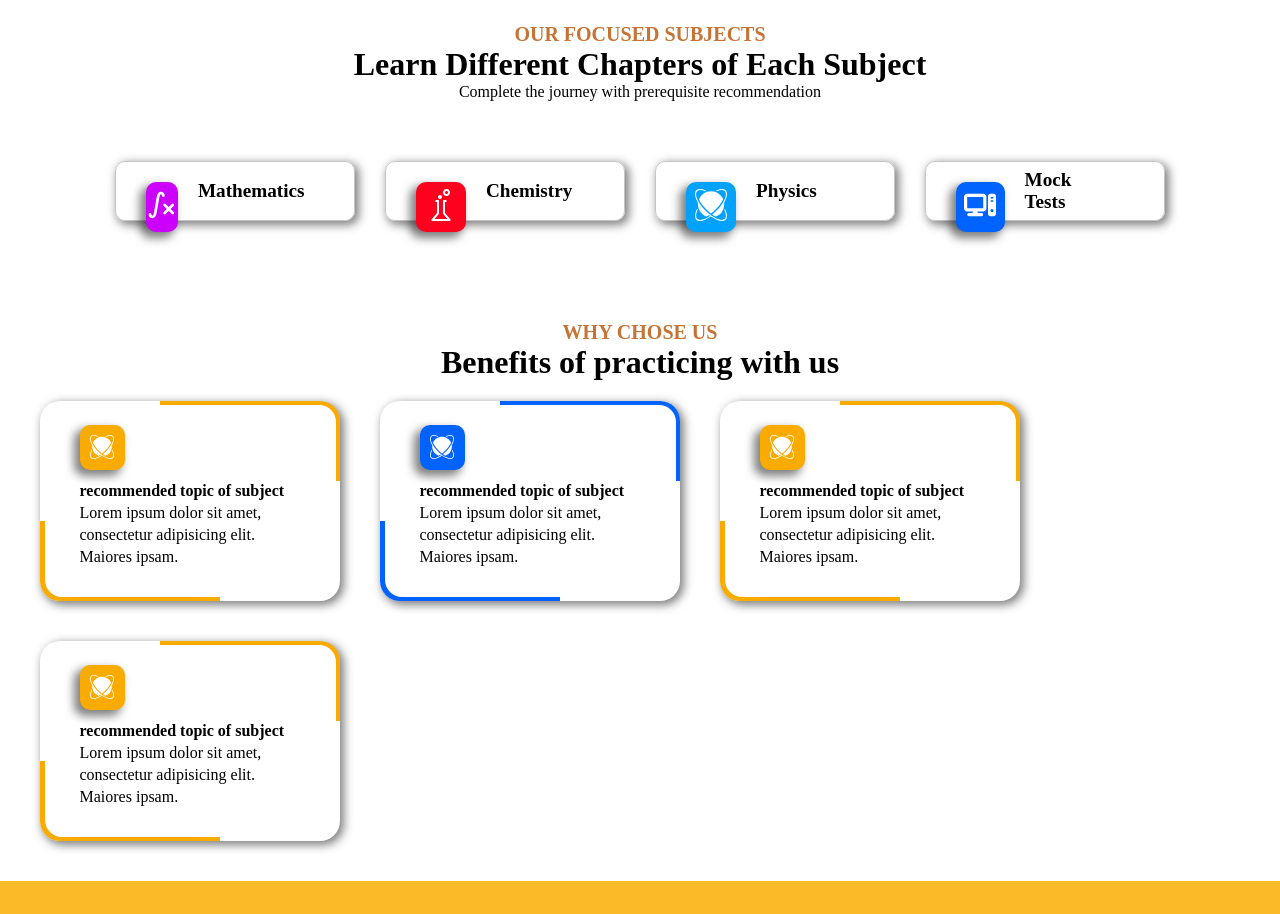
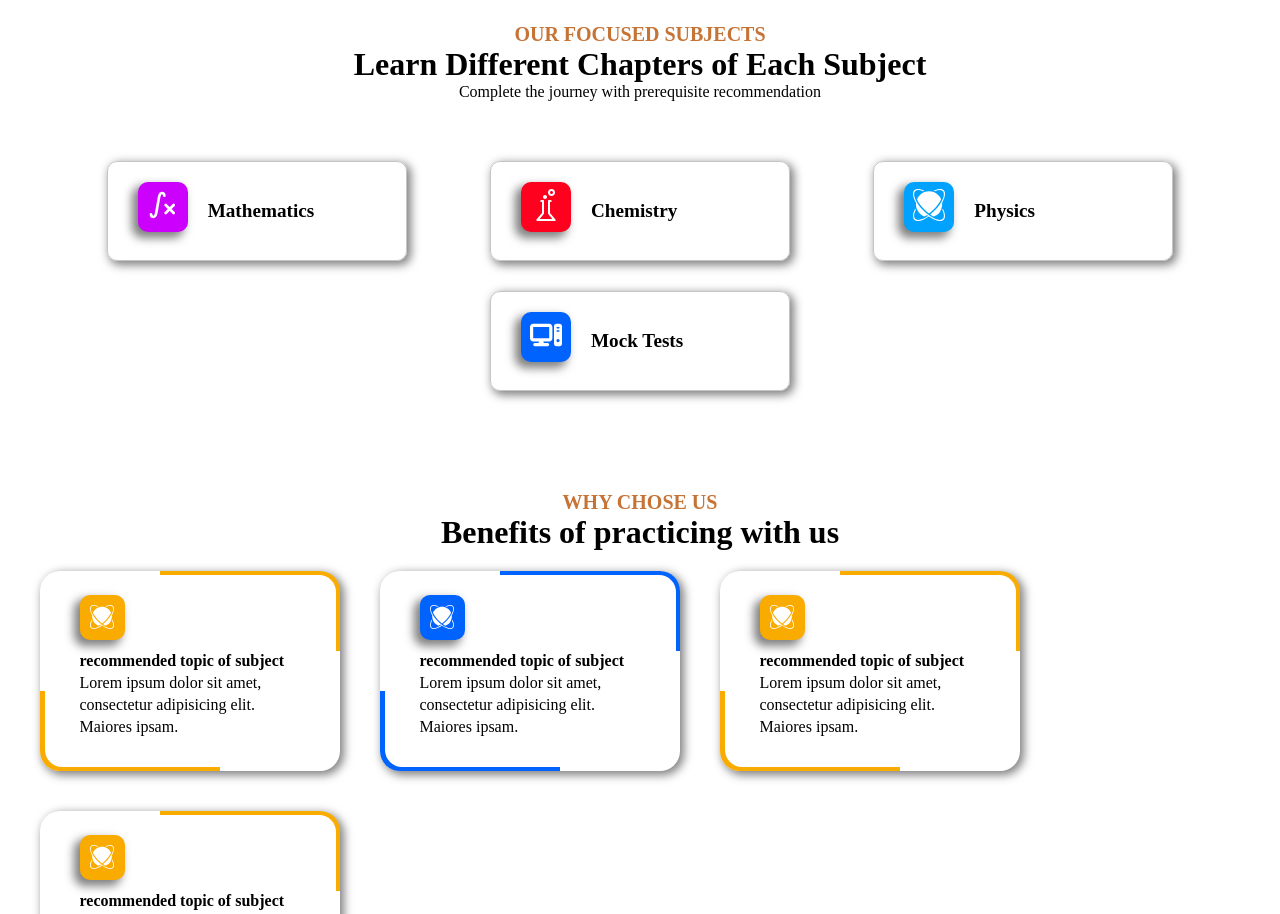
Before and after one commit to jayesh-unde/Major-Project_Personalized-Adaptive-Recommendation-System-for-JEE, a React (Vite) app in the folder frontend/: page / in a window 1280 px wide. Shown: the part 1940-2854 px from the top of the page. Built offline with nearby package versions, Linux system fonts and the light colour scheme; no server answers.

Commit message:
HomeAfter changes

```diff
--- a/frontend/src/components/HomeBeforeComponents/FocusedSubjects/FocusedSubjects.module.css
+++ b/frontend/src/components/HomeBeforeComponents/FocusedSubjects/FocusedSubjects.module.css
@@ -4,7 +4,6 @@
     flex-direction: column;
     align-items: center;
     padding: 20px 40px;
-
 }
 
 .title{
@@ -15,6 +14,7 @@
 .subjectsContainer{
     display: flex;
     flex-wrap: wrap;
+    justify-content: space-around;
     margin: 30px 10px;
     padding: 30px;
     gap: 30px;
@@ -23,8 +23,8 @@
     border: 0.5px solid rgb(197, 197, 197);
     padding: 20px 30px;
     display: flex;
-    width: 240px;
-    height: 60px;
+    width: 300px;
+    height: 100px;
     border-radius: 10px;
     box-shadow: 3px 3px 10px 1px rgba(0, 0, 0, 0.5);
 }
--- a/frontend/src/components/Sidebar/Sidebar.jsx
+++ b/frontend/src/components/Sidebar/Sidebar.jsx
@@ -7,7 +7,7 @@ import { IoMdSettings } from "react-icons/io";
 import { IoLogOut } from "react-icons/io5";
 import { NavLink } from 'react-router-dom';
 import styles from "./Sidebar.module.css";
-const Sidebar = ({isOpen, toggle}) => {
+const Sidebar = ({isOpen, toggle, logout}) => {
     const menuItem=[
         {
             path:"/",
@@ -63,7 +63,7 @@ const Sidebar = ({isOpen, toggle}) => {
                }
 
                {/* logout  */}
-               <NavLink key="8" className={styles.logout}>
+               <NavLink key="8" className={styles.logout} onClick={logout}>
                   <div className={styles.icon}><IoLogOut/></div>
                   <div style={{display: isOpen ? "block" : "none"}} className={styles.link_text}>Logout</div>
               </NavLink>
--- a/frontend/src/components/Sidebar/Sidebar.module.css
+++ b/frontend/src/components/Sidebar/Sidebar.module.css
@@ -15,7 +15,7 @@
     color: #555555;
     height: 100vh;
     width: 200px;
-    transition: all 0.5s ease-in-out;
+    transition: all 0.2s ease-in-out;
     box-shadow: 10px 0px 15px -5px rgba(0, 0, 0, 0.3);
 
 }
@@ -37,7 +37,7 @@
     color: #555555;
     padding: 10px 15px;
     margin-right: 10%;
-    height: 25px;
+    height: 45px;
     gap: 25px;
     border-radius: 0.3rem;
     text-decoration: none;
@@ -48,12 +48,6 @@
 .link:hover{
     background:#E9F5FE;
     color: #0C7FDA;
-    padding: 10px 15px;
-    margin-right: 10%;
-    height: 25px;
-    gap: 25px;
-    border-radius: 0.3rem;
-    text-decoration: none;
 }
 .active{
     background: #E9F5FE;
@@ -72,7 +66,7 @@
     color: white;
     padding: 10px 15px;
     margin-right: 10%;
-    height: 25px;
+    height: 45px;
     gap: 25px;
     border-radius: 0.3rem;
     text-decoration: none;
--- a/frontend/src/layouts/MainLayout/MainLayout.jsx
+++ b/frontend/src/layouts/MainLayout/MainLayout.jsx
@@ -7,6 +7,7 @@ import { useDispatch, useSelector } from 'react-redux';
 import { setAuth } from '../../store/authSlice';
 import { logout } from '../../http';
 import { useNavigate } from 'react-router-dom';
+import Footer from '../../components/shared/Navigation/Footer/Footer'
 const MainLayout = () => {
   const[isOpen ,setIsOpen] = useState(true);
   const toggle = () => setIsOpen(!isOpen)
@@ -24,12 +25,13 @@ const MainLayout = () => {
     }
   return (
     <>
-      <Sidebar isOpen={isOpen} toggle={toggle}/>
+      <Sidebar isOpen={isOpen} toggle={toggle} logout={logoutUser}/>
       <div className={styles.mainSection} style={{marginLeft: isOpen?"300px":"100px", transition: "1s"}}>
         <HomeAfter/>
       </div>
+
     </>
   )
 }
 
-export default MainLayout
+export default MainLayout;
```
